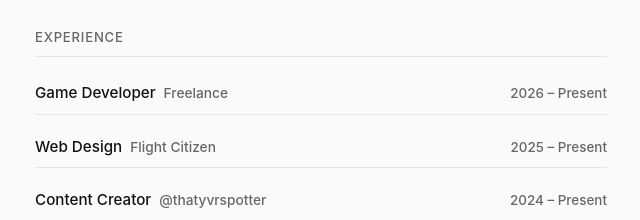
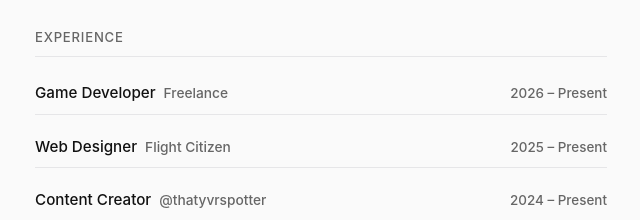
Before and after one commit to wahajf/wahajf.github.io, a Next.js app: page / in a window 1280 px wide. Shown: the part 1300-1520 px from the top of the page, without its empty margins (319-959 px from the left). Built offline with nearby package versions, Linux system fonts and the light colour scheme; no server answers.

Commit message:
Update Web Design role title to Web Designer

```diff
--- a/app/data/profileData.js
+++ b/app/data/profileData.js
@@ -39,7 +39,7 @@ export const profileData = {
       period: "2026 – Present"
     },
     {
-      role: "Web Design",
+      role: "Web Designer",
       organization: "Flight Citizen",
       period: "2025 – Present"
     },
--- a/index.html
+++ b/index.html
@@ -679,7 +679,7 @@
             <div style="padding: 8px 0; border-bottom: 1px solid var(--border);">
               <div style="display: flex; align-items: baseline; justify-content: space-between;">
                 <div>
-                  <span style="font-weight: 500; color: var(--text);">Web Design</span>
+                  <span style="font-weight: 500; color: var(--text);">Web Designer</span>
                   <span style="font-size: 0.86rem; color: var(--muted); margin-left: 8px;">Flight Citizen</span>
                 </div>
                 <span style="font-size: 0.84rem; color: var(--muted);">2025 – Present</span>
```
